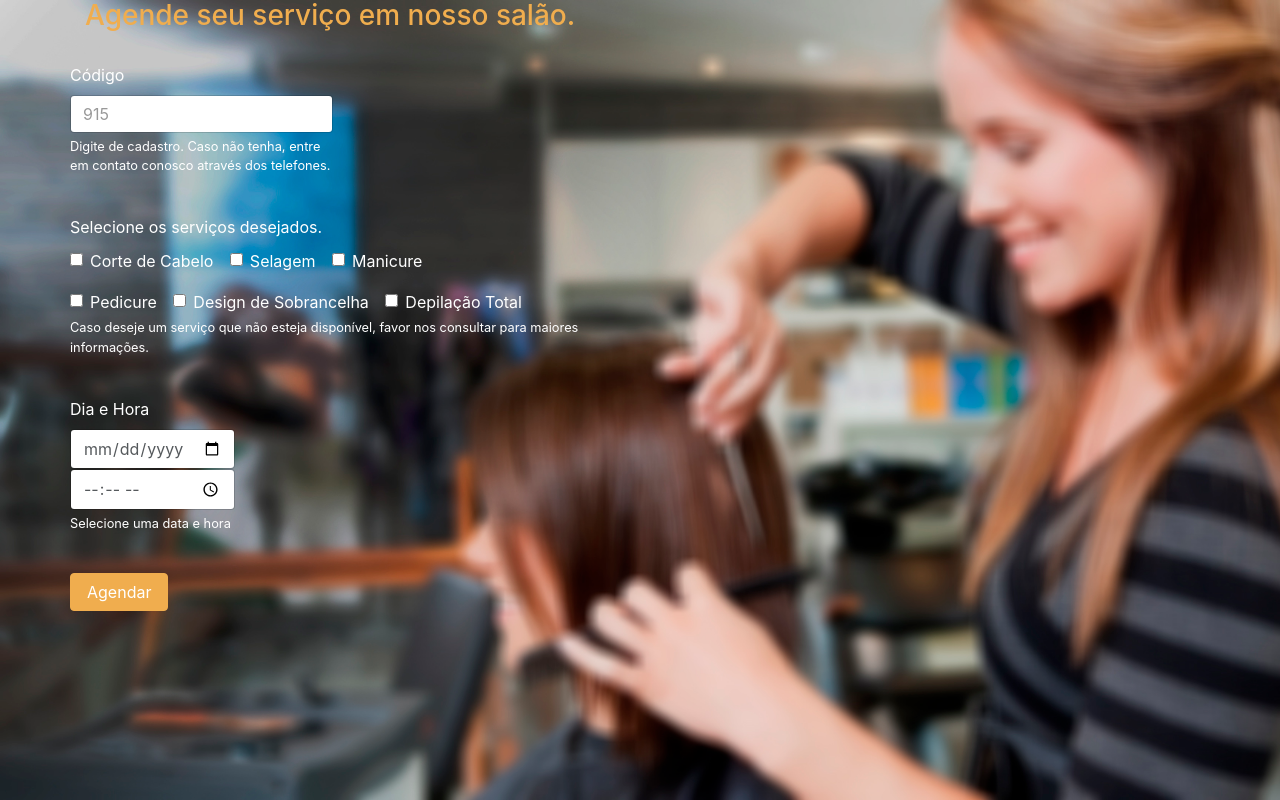
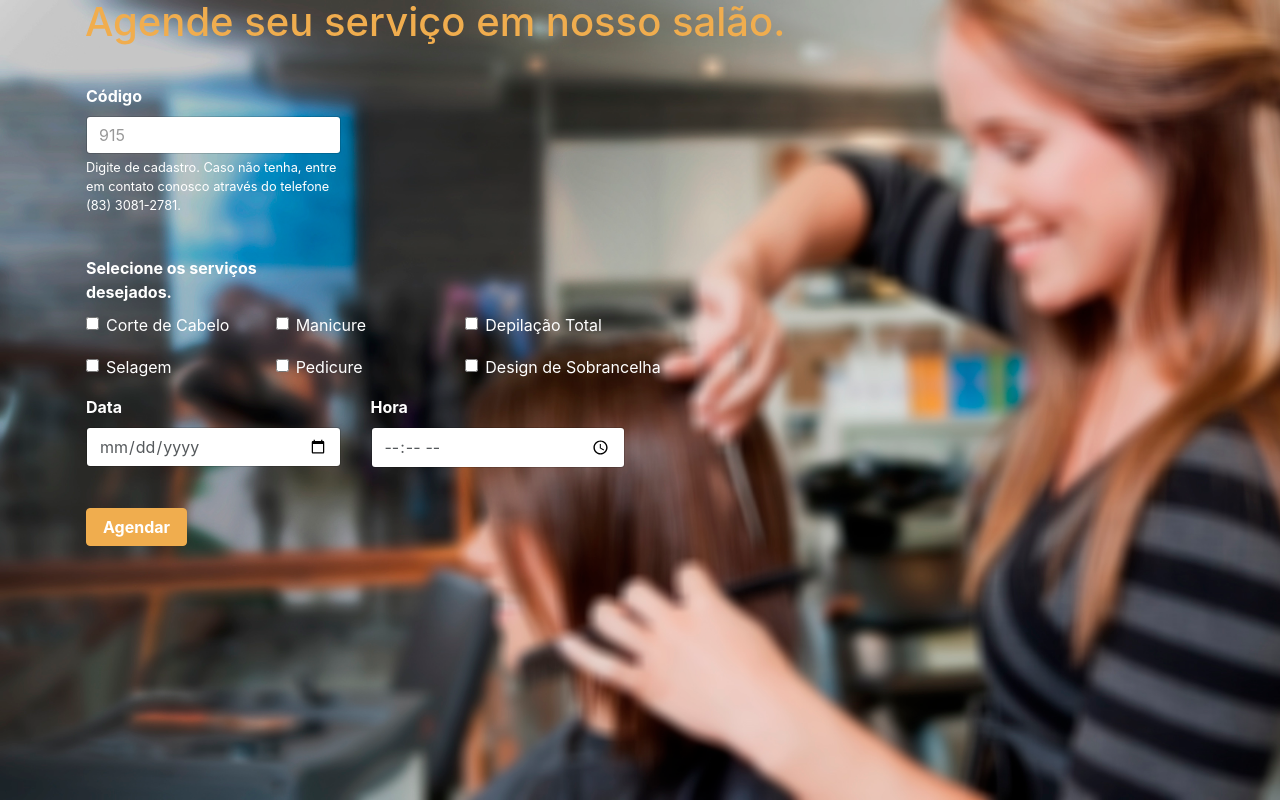
Before and after one commit to edmarcoslins/facilitagestao, a PHP site: page / in a window 1280 px wide. Run offline with PHP 8.4, Linux system fonts and the light colour scheme.

Commit message:
Ajustes de telas e classes

```diff
--- a/app/model/Servico.php
+++ b/app/model/Servico.php
@@ -6,7 +6,7 @@
  * Date: 27/11/2016
  * Time: 19:47
  */
-class servico
+class Servico
 {
     private $nome;
     private $valor;
--- a/web/index.php
+++ b/web/index.php
@@ -9,36 +9,49 @@
 </head>
 <body>
 <div class="container">
+
     <div class="row">
-        <div class="col-xs-6 col-md-6">
-            <p class="h3 text-warning">Agende seu serviço em nosso salão.</p>
+        <div class="col-xs-12 col-md-12">
+            <p class="h1 text-warning">Agende seu serviço em nosso salão.</p>
         </div>
     </div>
     <br>
 
+    <nav class="navbar navbar-light ">
     <div class="row">
         <form>
 
             <div class="row">
                 <div class="col-xs-3 col-md-3">
                     <div class="form-group">
-                        <label for="codCliente" class="text-white">Código</label>
+                        <label for="codCliente" class="text-white"><strong>Código</strong></label>
                         <input type="text" maxlength="3" class="form-control" id="codCliente" aria-describedby="emailHelp" placeholder="915">
-                        <small id="emailHelp" class="form-text text-white">Digite de cadastro. Caso não tenha, entre em contato conosco através dos telefones.</small>
+                        <small id="emailHelp" class="form-text text-white">Digite de cadastro. Caso não tenha, entre em contato conosco através do telefone (83) 3081-2781.</small>
                     </div>
                 </div>
-            </div><br>
+            </div>
+            <br>
 
             <div class="row">
-                <div class="col-xs-12 col-md-6">
-                        <label class="text-white">Selecione os serviços desejados.</label><br>
+                <div class="col-xs-3 col-md-3">
+                        <label class="text-white"><strong>Selecione os serviços desejados.</strong></label><br>
+                </div>
+            </div>
+            <div class="row">
+                <div class="col-xs-2 col-md-2">
                     <div class="form-group">
                         <div class="form-check-inline">
                             <input class="form-check-input" type="checkbox" id="inlineCheckbox1" value="1" aria-label="..."><span class="text-white">Corte de Cabelo</span>
                         </div>
+                    </div>
+                    <div class="form-group">
                         <div class="form-check-inline">
                             <input class="form-check-input" type="checkbox" id="inlineCheckbox1" value="2" aria-label="..."><span class="text-white">Selagem</span>
                         </div>
+                    </div>
+                </div>
+                <div class="col-xs-2 col-md-2">
+                    <div class="form-group">
                         <div class="form-check-inline">
                             <input class="form-check-input" type="checkbox" id="inlineCheckbox1" value="3" aria-label="..."><span class="text-white">Manicure</span>
                         </div>
@@ -47,30 +60,44 @@
                         <div class="form-check-inline">
                             <input class="form-check-input" type="checkbox" id="inlineCheckbox1" value="4" aria-label="..."><span class="text-white">Pedicure</span>
                         </div>
+                    </div>
+                </div>
+                <div class="col-xs-3 col-md-3">
+                    <div class="form-group">
                         <div class="form-check-inline">
-                                <input class="form-check-input" type="checkbox" id="inlineCheckbox1" value="5" aria-label="..."><span class="text-white">Design de Sobrancelha</span>
+                            <input class="form-check-input" type="checkbox" id="inlineCheckbox1" value="3" aria-label="..."><span class="text-white">Depilação Total</span>
                         </div>
+                    </div>
+                    <div class="form-group">
                         <div class="form-check-inline">
-                                <input class="form-check-input" type="checkbox" id="inlineCheckbox1" value="6" aria-label="..."><span class="text-white">Depilação Total</span>
+                            <input class="form-check-input" type="checkbox" id="inlineCheckbox1" value="4" aria-label="..."><span class="text-white">Design de Sobrancelha</span>
                         </div>
-                            <small id="emailHelp" class="form-text text-white">Caso deseje um serviço que não esteja disponível, favor nos consultar para maiores informações.</small>
+                    </div>
+                </div>
+            </div>
+
+
+
+
+            <div class="row">
+                <div class="col-xs-3 col-md-3">
+                    <div class="form-group">
+                        <label for="dataAgendamento" class="text-white"><strong>Data</strong></label>
+                        <input type="date" class="form-control" id="dataAgendamento">
+                    </div>
+                </div>
+                <div class="col-xs-3 col-md-3">
+                    <div class="form-group">
+                        <label for="horaAgendamento" class="text-white"><strong>Hora</strong></label>
+                        <input type="time" class="form-control" id="horaAgendamento">
                     </div>
                 </div>
             </div><br>
-
-            <div class="row">
-                <div class="col-xs-2 col-md-2">
-                    <div class="form-group">
-                        <label class="text-white">Dia e Hora</label>
-                        <input type="date" class="form-control" id="codCliente" aria-describedby="emailHelp">
-                        <input type="time" class="form-control" id="codCliente" aria-describedby="emailHelp">
-                        <small id="emailHelp" class="form-text text-white">Selecione uma data e hora</small>
-                    </div>
-                </div>
-            </div><br>
-            <button type="button" class="btn btn-warning">Agendar</button>
+            <button type="button" class="btn btn-warning"><strong>Agendar</strong></button>
         </form>
     </div>
+    </nav>
+
 </div>
 </body>
 </html>
```
Lines whose indentation alone changed are shown as unchanged.
